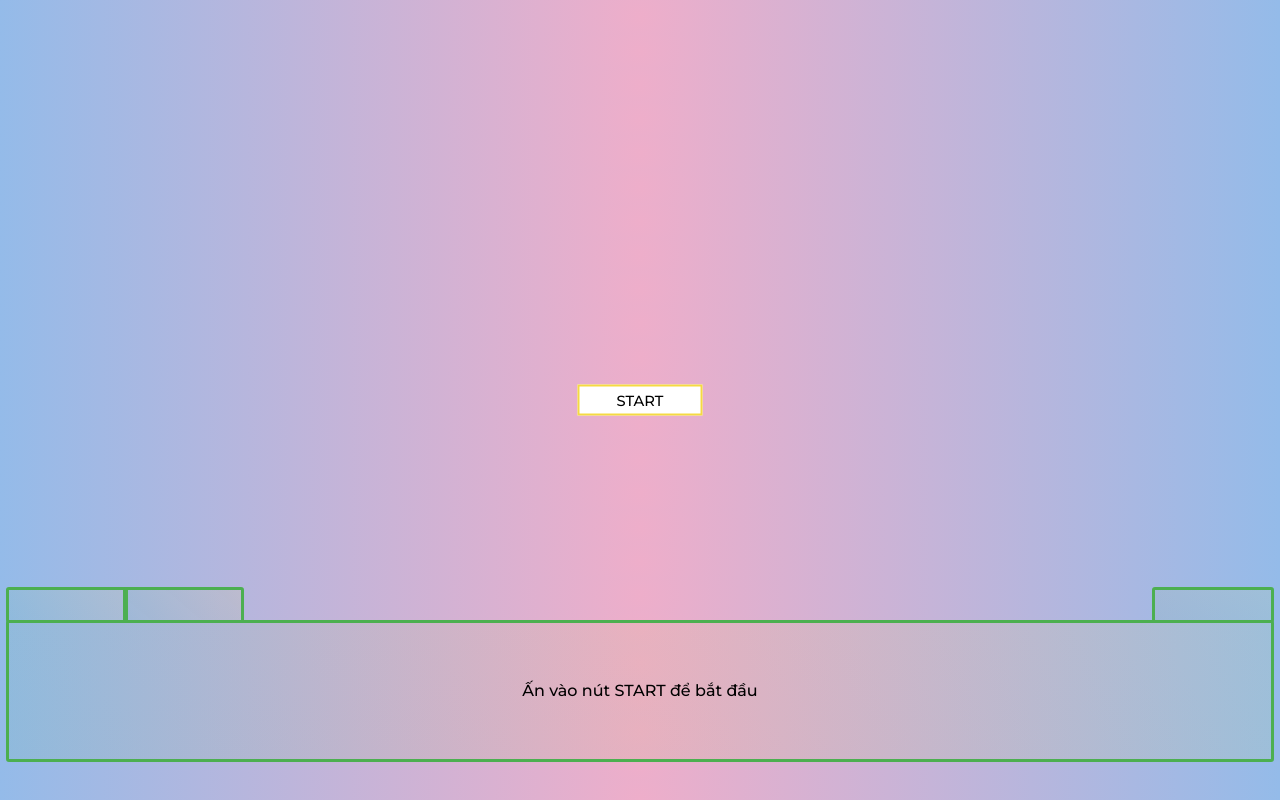
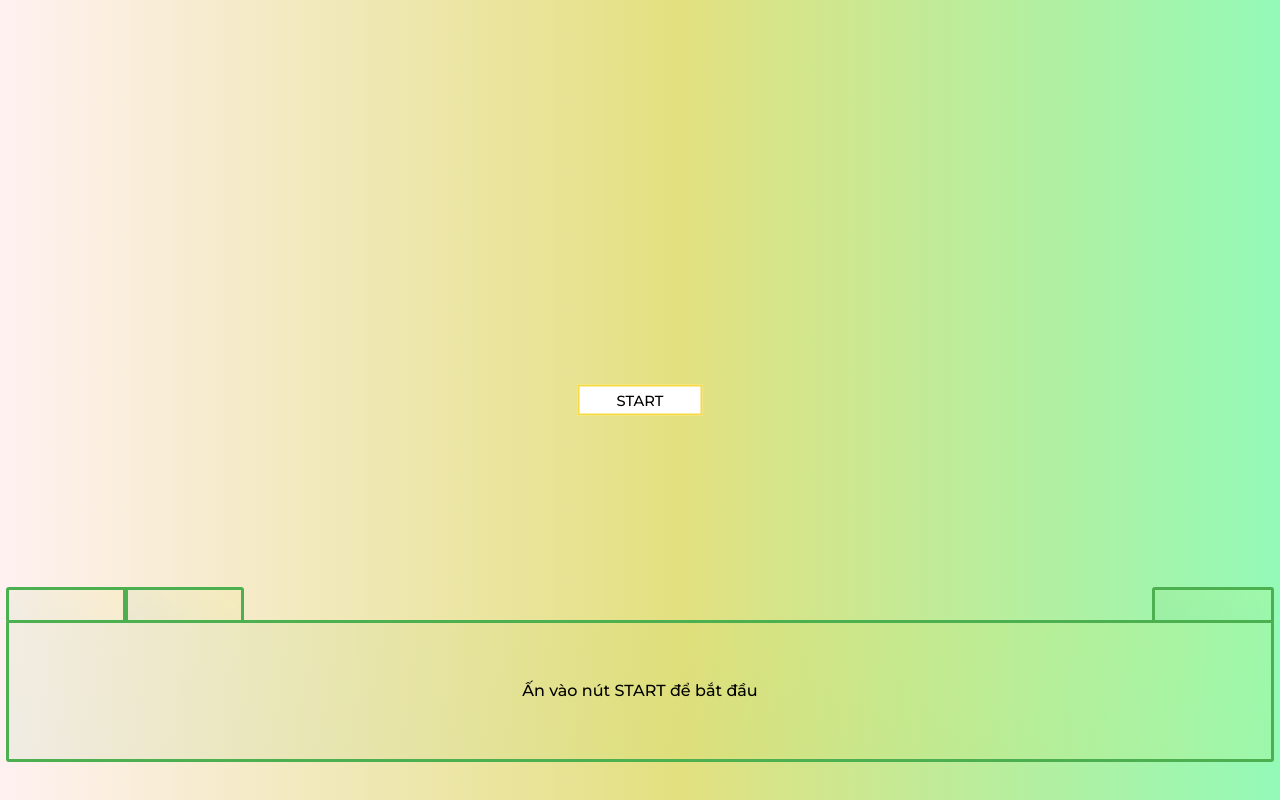
Before and after one commit to ukyopreO21/Obstacle, a plain HTML site: page index.html in a window 1280 px wide. Drawn offline with Linux system fonts and the light colour scheme.

Commit message:
Update main.css

```diff
--- a/main.css
+++ b/main.css
@@ -187,8 +187,8 @@
     right: 10%;
 }
 body{
-    background: rgb(238,174,202);
-    background: radial-gradient(circle, rgba(238,174,202,1) 0%, rgba(148,187,233,1) 100%);
+    background: rgb(255,241,241);
+    background: linear-gradient(90deg, rgba(255,241,241,1) 0%, rgba(227,224,128,1) 53%, rgba(147,250,183,1) 100%);
 }
 html{
     zoom: 100%;
```
